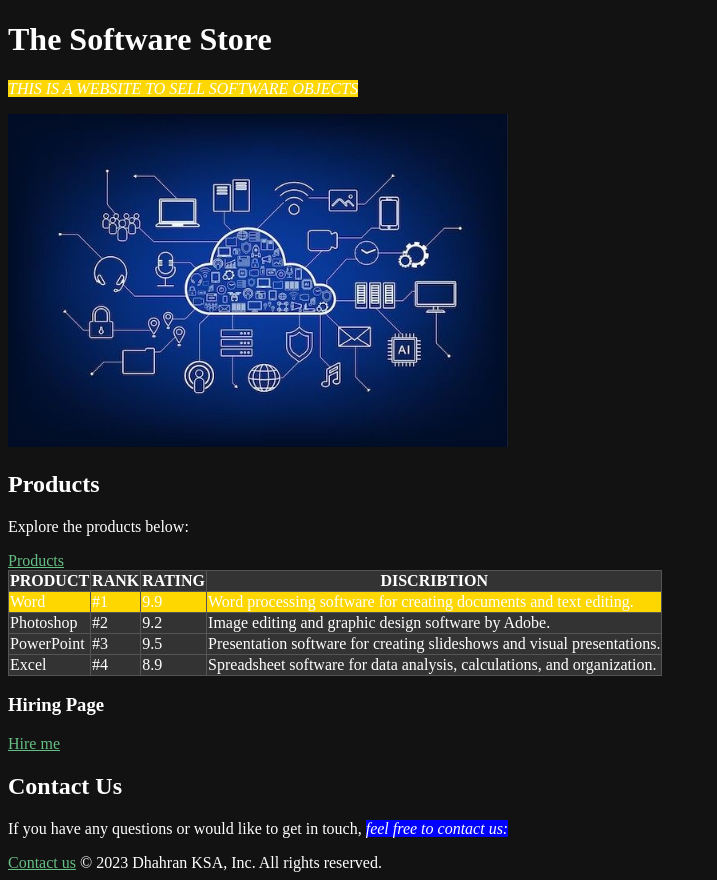
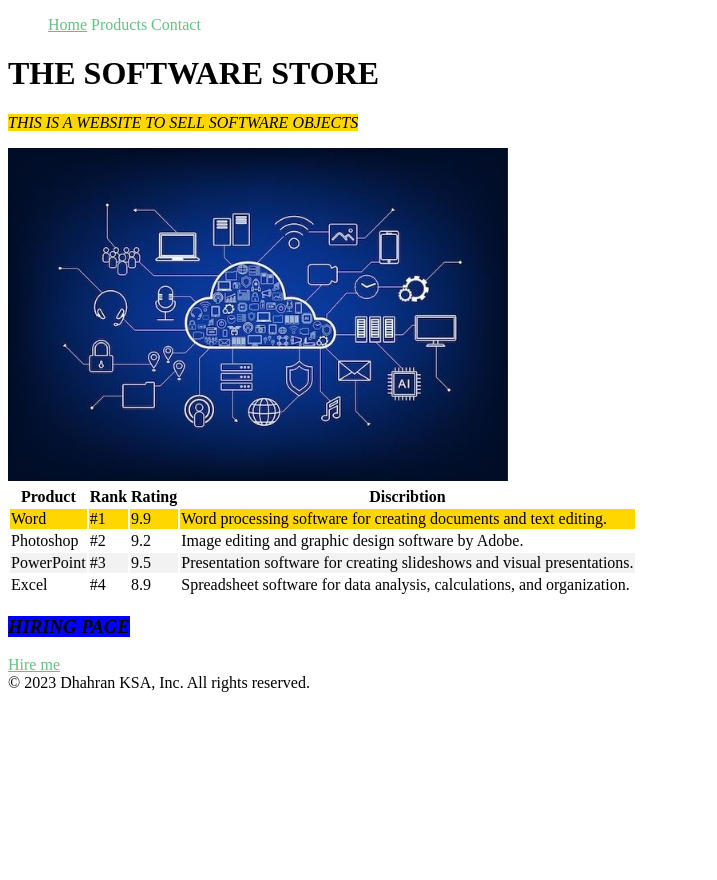
Before and after one commit to Muaibed/SWE-363-231, a plain HTML site: page index.html in a window 1280 px wide. Shown: the whole page, without its empty margins (0-717 px from the left). After the commit the page ends 800 px from the top, so only its background shows below. Drawn offline with Linux system fonts and the light colour scheme.

Commit message:
CSS 2 - Exercise 3

```diff
--- a/dark_theme.css
+++ b/dark_theme.css
@@ -31,20 +31,3 @@ table, th, td {
 th {
     text-transform: uppercase;
 }
-
-a {
-    color: #66BF84;
-}
-
-.top {
-    background-color: #FFD700;
-}
-
-em {
-    background-color: blue;
-}
-
-#the_most_important {
-    text-transform: uppercase;
-    background-color: gold;
-}
--- a/index.html
+++ b/index.html
@@ -5,10 +5,18 @@
         <meta name="description" content="This is a website to sell software objects">
         <meta name="keywords" content="software, store, word, photoshop, microsoft office">
         <meta name="author" content="Jawad">
-        <link rel="stylesheet" href="dark_theme.css">
+        <!-- <link rel="stylesheet" href="dark_theme.css"> -->
+        <link rel="stylesheet" href="styles.css">
     </head>
     <body>
         <header>
+            <nav>
+                <ul>
+                    <li class="first_nav_item"><a href="index.html">Home</a></li>
+                    <li><a href="products.html">Products</a></li>
+                    <li><a href="contact.html">Contact</a></li>
+                </ul>
+            </nav>
             <h1>
                 The Software Store
             </h1>
@@ -19,9 +27,6 @@
             </p>
             <img src="assets/Software.jpg" alt="an image of store" width="500">
 
-            <h2>Products</h2>
-            <p>Explore the products below:</p>
-            <a href="products.html">Products</a>
         </section>
         <section>
             <table>
@@ -58,13 +63,10 @@
             </table>
         </section>
         <section>
-            <h3>Hiring Page</h3>
+            <h3><em>Hiring Page</em></h3>
             <a href="hire_me.html">Hire me</a>
         </section>
         <footer>
-            <h2>Contact Us</h2>
-            <p>If you have any questions or would like to get in touch, <em>feel free to contact us:</em></p>
-            <a href="contact.html">Contact us</a>
             <span>&copy; 2023 Dhahran KSA, Inc. All rights reserved.</span>
         </footer>
 
--- /dev/null
+++ b/styles.css
@@ -0,0 +1,72 @@
+a {
+    color: #66BF84;
+}
+
+.top {
+    background-color: #FFD700;
+}
+
+em {
+    background-color: blue;
+}
+
+#the_most_important {
+    text-transform: uppercase;
+    background-color: gold;
+}
+
+h2 {
+    font-family: sans-serif;
+}
+
+h1, h2, h3, h4, h5, h6 {
+    text-transform: uppercase;
+}
+
+h2 + p::first-letter {
+    font-size: x-large;
+}
+
+tr:hover {
+    background-color: lightblue;
+}
+
+td:hover {
+    background-color: lightblue;
+}
+
+nav ul li {
+    display: inline;
+}
+
+nav a {
+    text-decoration: none;
+}
+
+.first_nav_item a {
+    text-decoration: underline;
+}
+
+tbody tr:nth-child(even) {
+    background-color: #f2f2f2; /* Alternate color of your choice */
+}
+
+::selection {
+    background-color: #ffcc00;
+}
+
+body a {
+    cursor: pointer;
+}
+
+input {
+    height: 20px;
+}
+
+input[type="text"] {
+    border-color: lightgray;
+}
+
+input[name="message"] {
+    height: 50px;
+}
```
Also changed, not shown: confirmation.html (+9 -3 lines), contact.html (+9 -2 lines), hire_me.html (+11 -1 lines), products.html (+9 -3 lines), thank_you.html (+9 -2 lines).
